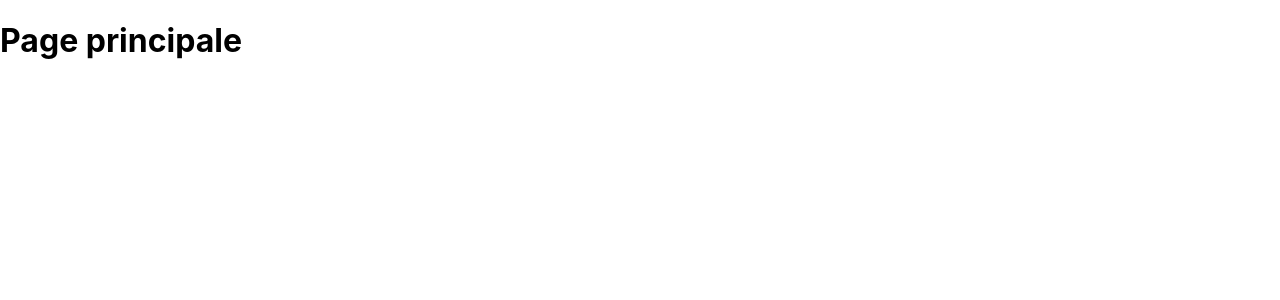
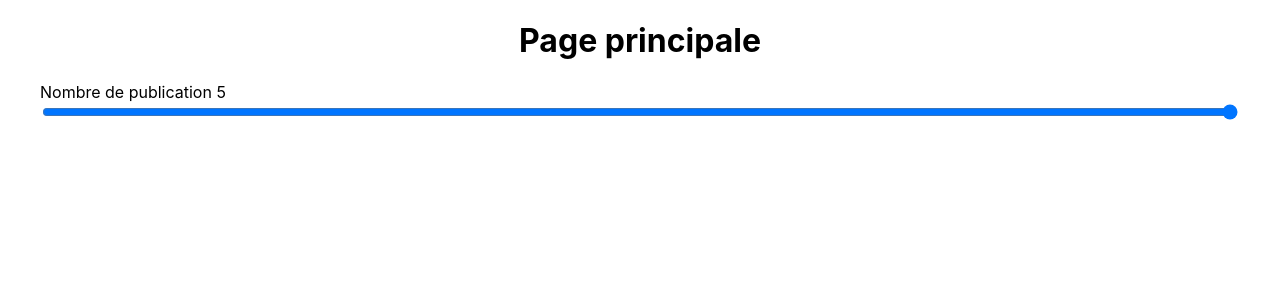
Before and after one commit to tony-dugue/react-ts-publication, a React (Create React App) app: page / in a window 1280 px wide. Shown: the top 300 px of the page. Built offline with nearby package versions, Linux system fonts and the light colour scheme.

Commit message:
add pages (Posts & Post)

```diff
--- a/src/App.tsx
+++ b/src/App.tsx
@@ -1,12 +1,14 @@
 import { BrowserRouter, Routes, Route } from 'react-router-dom'
+import Posts from "./pages/Posts";
+import Post from "./pages/Post";
 
 function App() {
   return (
     <div className="App">
       <BrowserRouter>
         <Routes>
-          <Route path='/' element={<h1>Page principale</h1>} />
-          <Route path='/:id' element={<h1>Page détail</h1>} />
+          <Route path='/' element={<Posts />} />
+          <Route path='/:id' element={<Post />} />
         </Routes>
       </BrowserRouter>
     </div>
--- /dev/null
+++ b/src/pages/Post.tsx
@@ -0,0 +1,9 @@
+const Post = () => {
+  return (
+    <div className="post-container">
+      <h1>Détail de la publication</h1>
+    </div>
+  )
+}
+
+export default Post
--- /dev/null
+++ b/src/pages/Posts.tsx
@@ -0,0 +1,18 @@
+import './posts.css'
+
+const Posts = () => {
+  return (
+    <div className="post-container">
+
+      <h1>Page principale</h1>
+
+      <div style={{ display: 'flex', flexDirection: 'column'}}>
+        <label htmlFor="posts">Nombre de publication 5 </label>
+        <input type="range" min={1} max={20} />
+      </div>
+
+    </div>
+  )
+}
+
+export default Posts
--- /dev/null
+++ b/src/pages/posts.css
@@ -0,0 +1,8 @@
+.post-container {
+    width: 1200px;
+    margin: 0 auto;
+}
+
+.post-container h1 {
+    text-align: center;
+}
```
